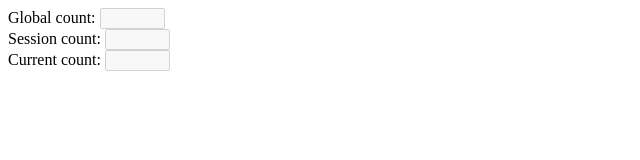
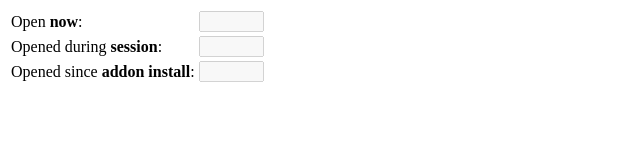
Before and after one commit to bobbyrne01/tab-data-firefox, a website: page data/html/view.html in a window 1280 px wide. Shown: the whole page, without its empty margins (0-640 px from the left). Drawn offline with Linux system fonts and the light colour scheme.

Commit message:
Updates to UI

```diff
--- a/data/html/view.html
+++ b/data/html/view.html
@@ -3,8 +3,31 @@
 		<meta charset="UTF-8" />
 	</head>
 	<body>
-		<label>Global count: </label><input type="text" id="globalCount" disabled="true" size="5"></input><br/>
-		<label>Session count: </label><input type="text" id="sessionCount" disabled="true" size="5"></input><br/>
-		<label>Current count: </label><input type="text" id="currentCount" disabled="true" size="5"></input>
+		<table>
+			<tr>
+				<td>
+					<label>Open <b>now</b>: </label>
+				</td>
+				<td>
+					<input type="text" id="currentCount" disabled="true" size="5"></input>
+				</td>
+			</tr>
+			<tr>
+				<td>
+					<label>Opened during <b>session</b>: </label>
+				</td>
+				<td>
+					<input type="text" id="sessionCount" disabled="true" size="5"></input>
+				</td>
+			</tr>
+			<tr>
+				<td>
+					<label>Opened since <b>addon install</b>: </label>
+				</td>
+				<td>
+					<input type="text" id="globalCount" disabled="true" size="5"></input>
+				</td>
+			</tr>
+		</table>
 	</body>
 </html>
--- a/lib/Panel.js
+++ b/lib/Panel.js
@@ -7,8 +7,8 @@ var Panel = require("sdk/panel"),
 exports.init = function() {
 
 	panel = Panel.Panel({
-		width: 225,
-		height: 100,
+		width: 400,
+		height: 125,
 		contentURL: Data.get("html/view.html"),
 		contentScriptFile: Data.get("js/controller.js"),
 		onShow: function() {
--- a/package.json
+++ b/package.json
@@ -5,6 +5,6 @@
   "description": "Provides user with tab related stats/data",
   "author": "Robert Byrne",
   "license": "GNU GPL v3",
-  "version": "0.1",
+  "version": "0.1.1",
   "permissions": {"private-browsing": true}
 }
```
